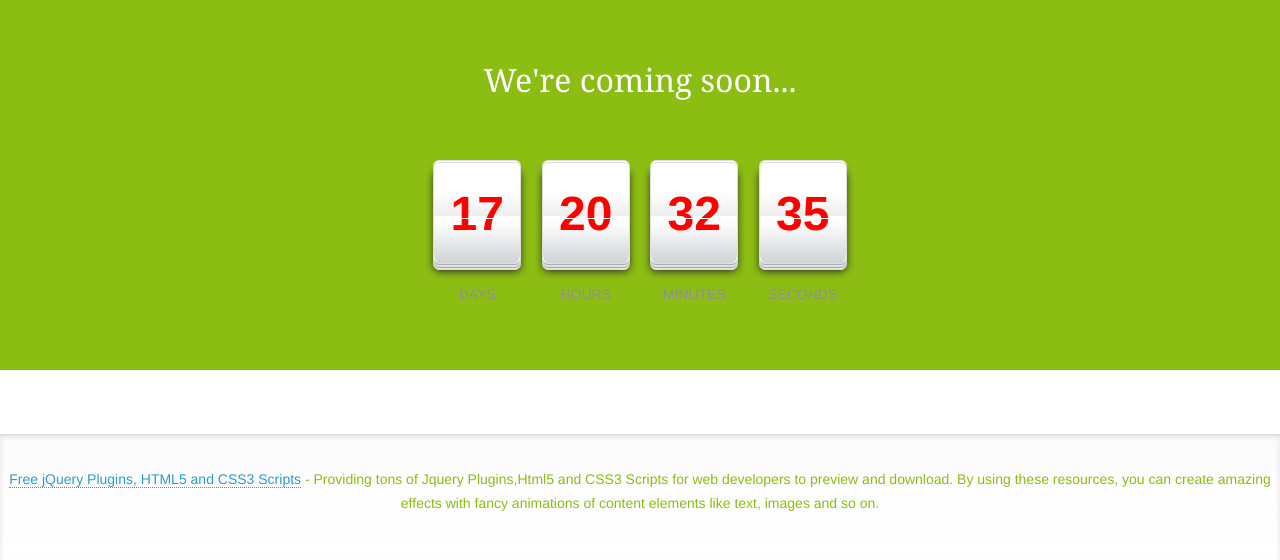
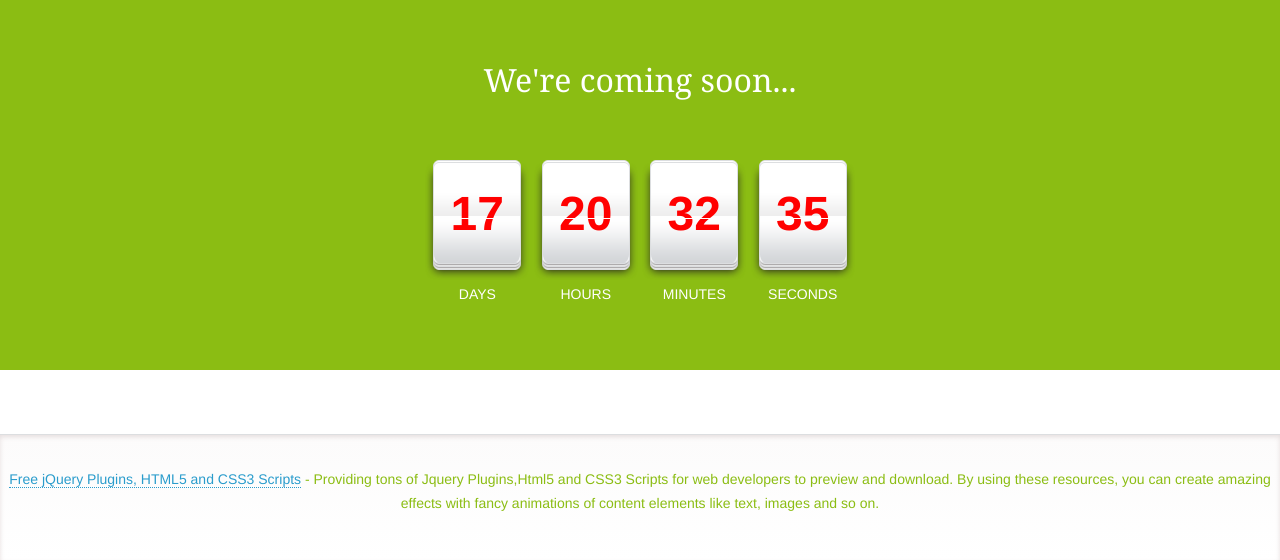
Before and after one commit to Kamillu/kamillu.github.io, a PHP site: page /Beautiful-jQuery-Countdown-Timer-Plugin/index.html in a window 1280 px wide. Shown: the top 560 px of the page. Run offline with PHP 8.4, Linux system fonts and the light colour scheme.

Commit message:
Update styles.css

```diff
--- a/Beautiful-jQuery-Countdown-Timer-Plugin/css/styles.css
+++ b/Beautiful-jQuery-Countdown-Timer-Plugin/css/styles.css
@@ -157,7 +157,7 @@ ul#countdown li p.timeRefHours,
 ul#countdown li p.timeRefMinutes,
 ul#countdown li p.timeRefSeconds {
   margin-top: 1em;
-  color: #909091;
+  color: #fff;
   text-transform: uppercase;
   font-size: .875em;
 }
```
